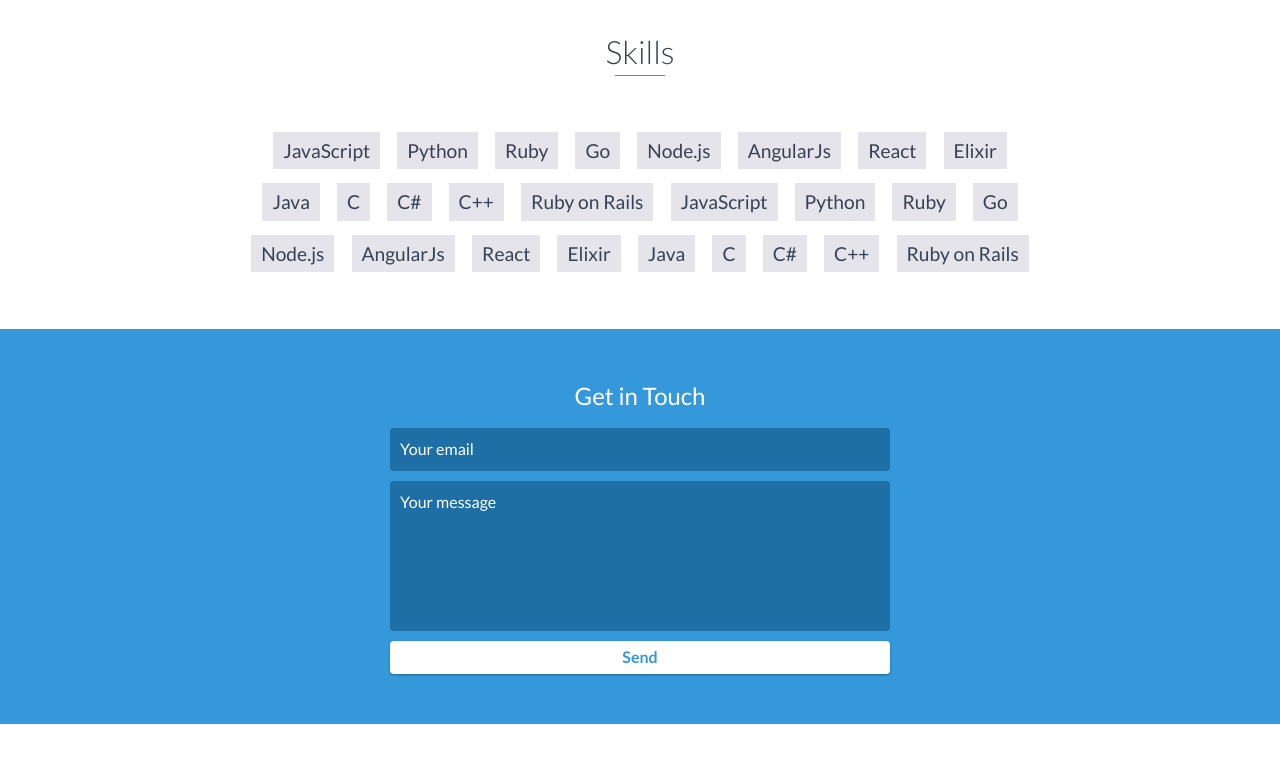
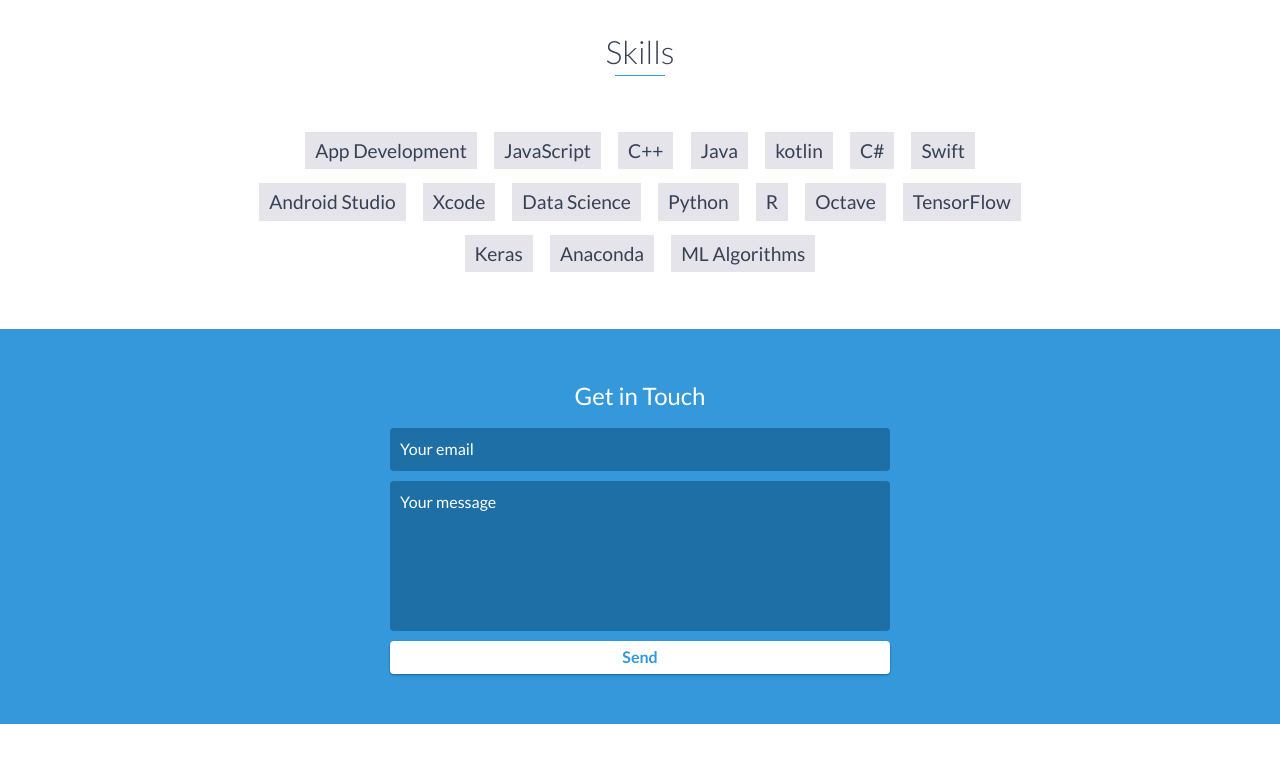
Before and after one commit to kuwrom/kuwrom.github.io, a website: page index.html in a window 1280 px wide. Shown: the part 3340-4097 px from the top of the page. Drawn offline with nearby package versions, Linux system fonts and the light colour scheme.

Commit message:
Update index.html

```diff
--- a/index.html
+++ b/index.html
@@ -188,32 +188,23 @@
     <div id="skills">
         <h2 class="heading">Skills</h2>
         <ul>
-            <li>JavaScript</li>
+            <li>App Development</li>
+	    <li>JavaScript</li>
+	    <li>C++</li>
+	    <li>Java</li>
+	    <li>kotlin</li>
+	    <li>C#</li>
+	    <li>Swift</li>
+	    <li>Android Studio</li>
+	    <li>Xcode</li>
+	    <li>Data Science</li>
             <li>Python</li>
-            <li>Ruby</li>
-            <li>Go</li>
-            <li>Node.js</li>
-            <li>AngularJs</li>
-            <li>React</li>
-            <li>Elixir</li>
-            <li>Java</li>
-            <li>C</li>
-            <li>C#</li>
-            <li>C++</li>
-            <li>Ruby on Rails</li>
-            <li>JavaScript</li>
-            <li>Python</li>
-            <li>Ruby</li>
-            <li>Go</li>
-            <li>Node.js</li>
-            <li>AngularJs</li>
-            <li>React</li>
-            <li>Elixir</li>
-            <li>Java</li>
-            <li>C</li>
-            <li>C#</li>
-            <li>C++</li>
-            <li>Ruby on Rails</li>
+	    <li>R</li>
+            <li>Octave</li>
+            <li>TensorFlow</li>
+	    <li>Keras</li>
+            <li>Anaconda</li>
+            <li>ML Algorithms</li>
         </ul>
     </div>
     <!-- End #skills -->
```
